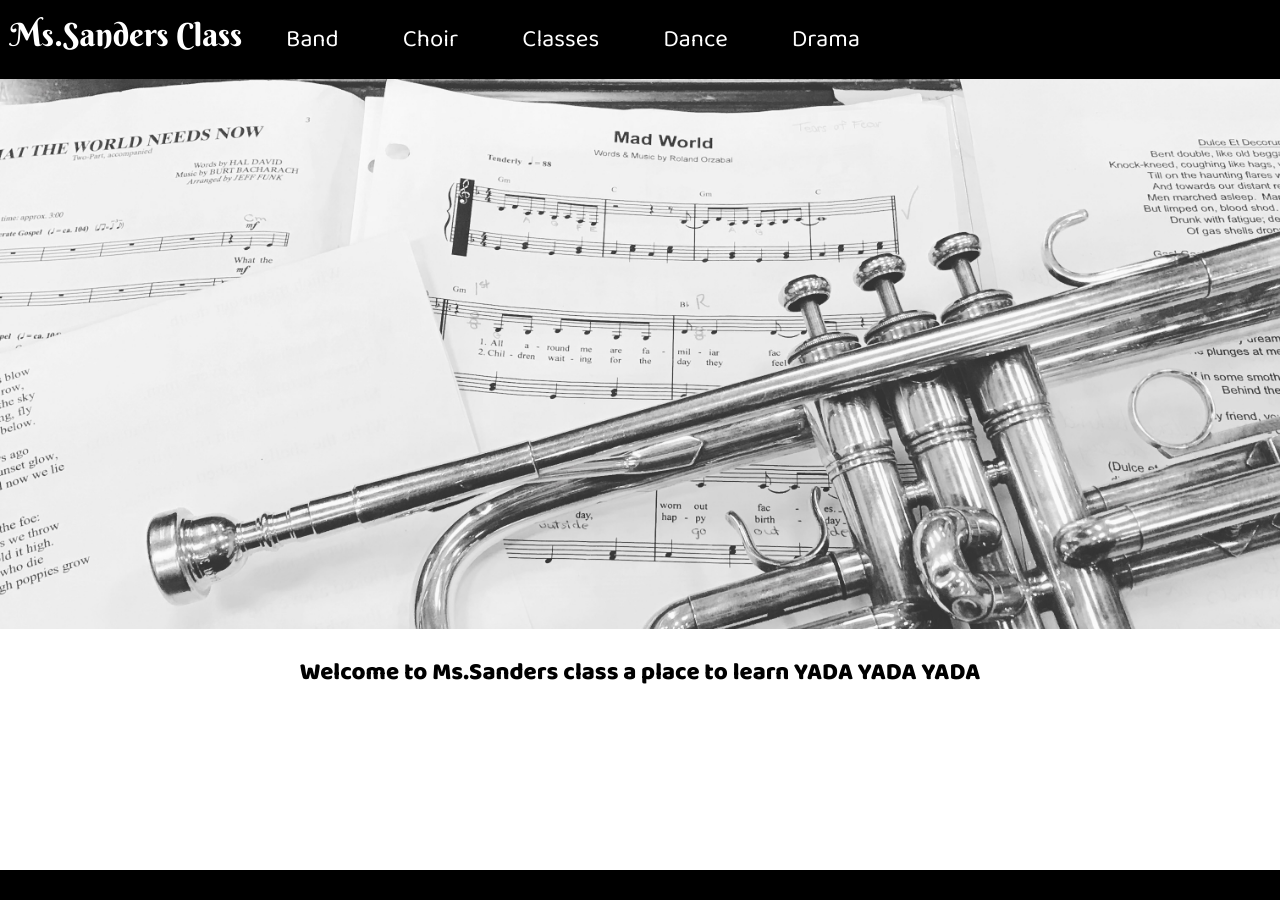
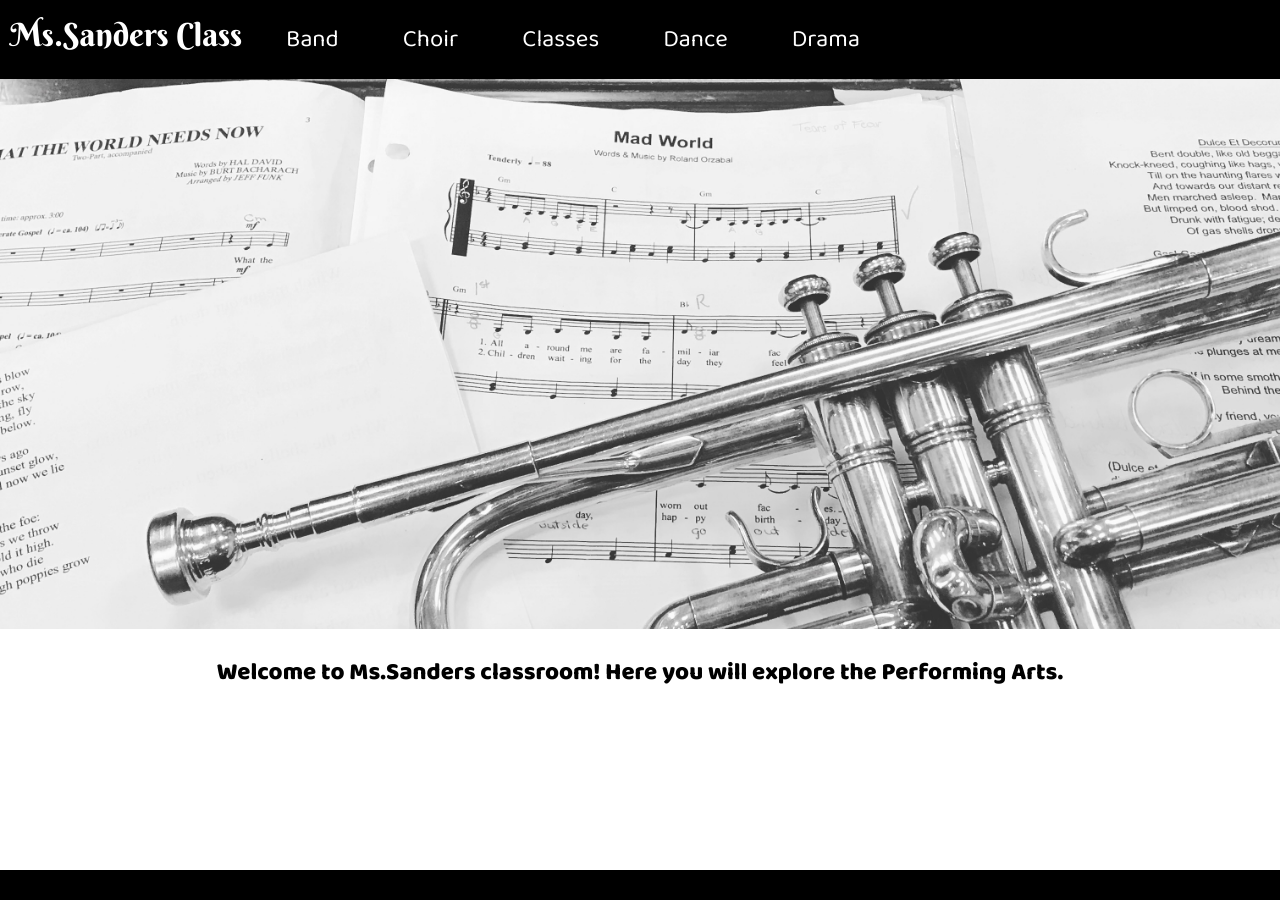
Before and after one commit to BenLardie/Music-Site, a Jekyll site: the page built from index.html, in a window 1280 px wide. Built offline with Jekyll 4.4.1, drawn with Linux system fonts in a browser that asks for light colours.

Commit message:
Update from Forestry.io Tanya Sanders updated index.html

```diff
--- a/index.html
+++ b/index.html
@@ -1,6 +1,8 @@
 ---
 layout: index
-welcome-message: Welcome to Ms.Sanders class a place to learn YADA YADA YADA
+welcome-message: Welcome to Ms.Sanders classroom! Here you will explore the Performing
+  Arts.
+
 ---
 <img class="home-image" src="./images/home-image.jpg" />
 <h2 class="welcome">{{page.welcome-message}}</h2>
```
